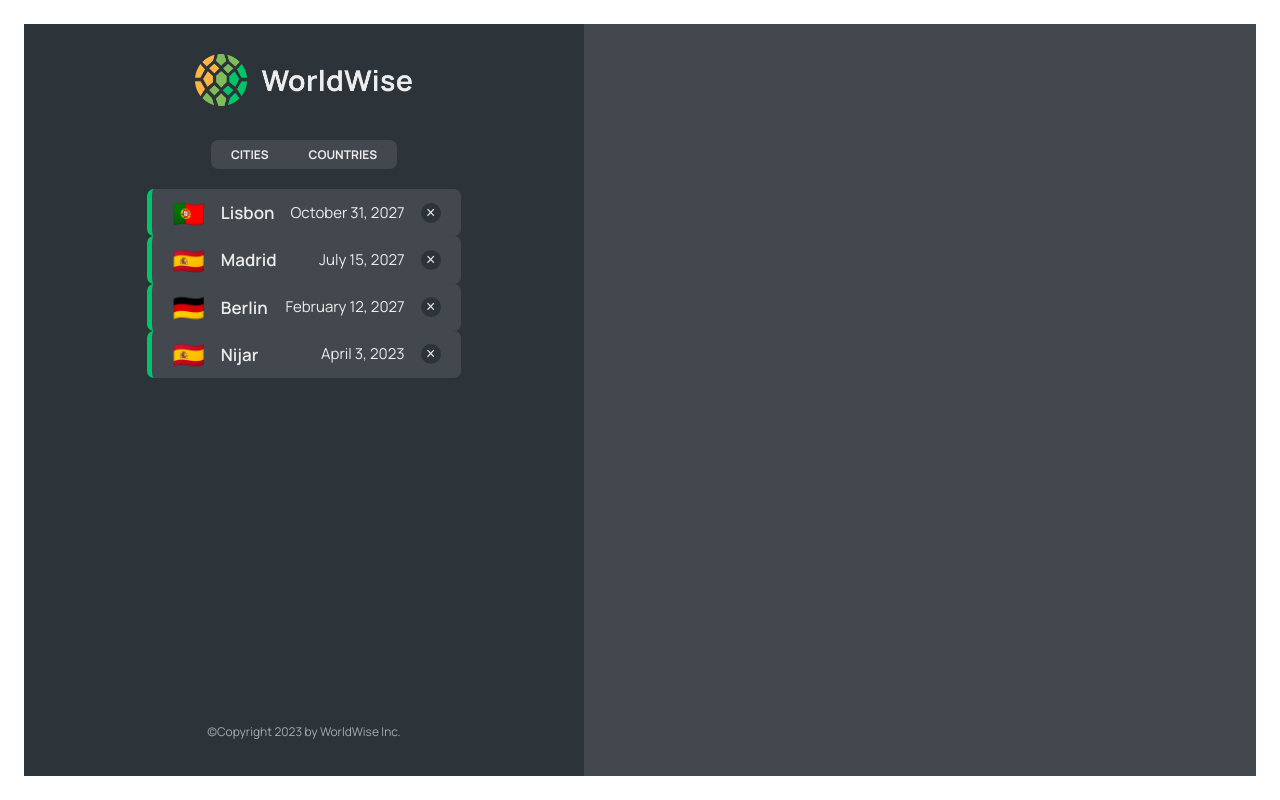
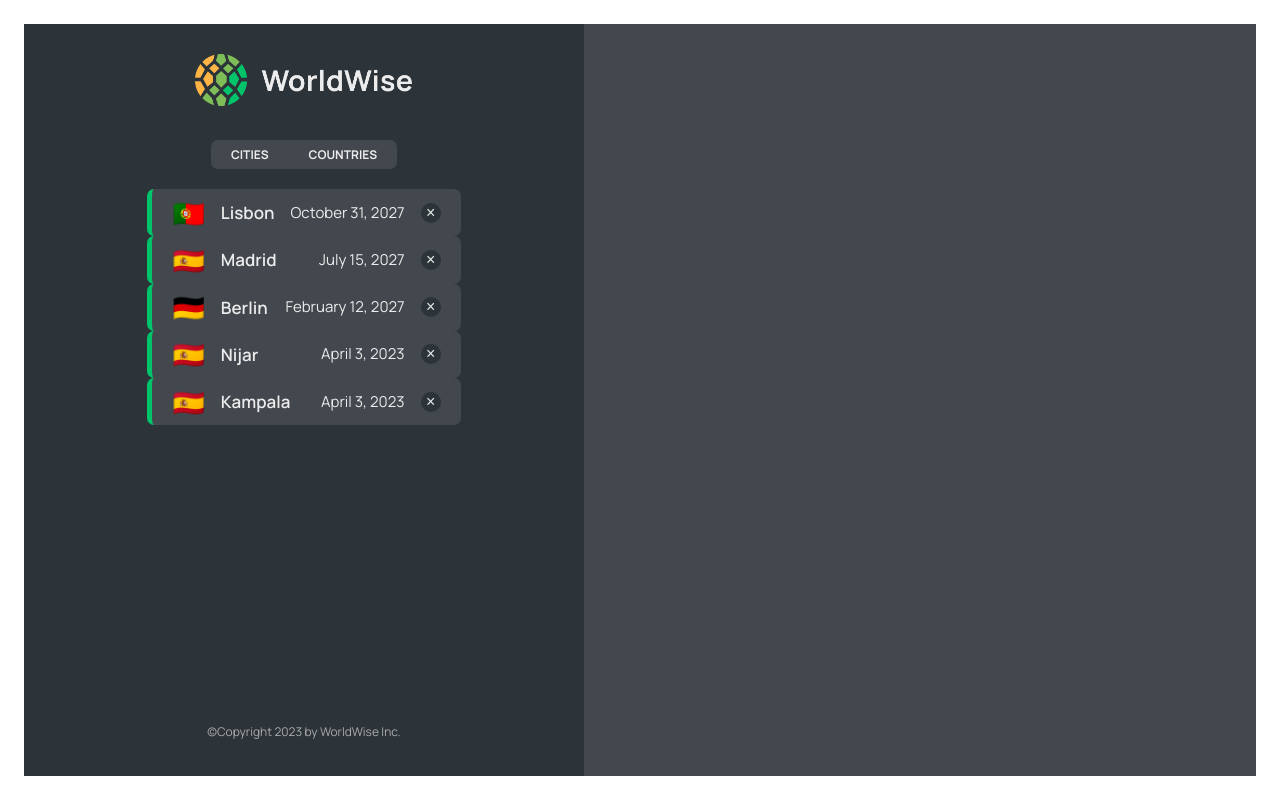
Before and after one commit to SsimbwaJoshua/worldwise, a React (Vite) app: page /app in a window 1280 px wide. Built offline with nearby package versions, Linux system fonts and the light colour scheme; data requests are answered from the project's data file.

Commit message:
added countries list

```diff
--- a/data/cities.json
+++ b/data/cities.json
@@ -47,6 +47,18 @@
         "lng": "-2.13128394200588"
       },
       "id": 98443198
+    },
+    {
+      "cityName": "Kampala",
+      "country": "Spain",
+      "emoji": "🇪🇸",
+      "date": "2023-04-03T07:47:59.202Z",
+      "notes": "",
+      "position": {
+        "lat": "36.967508314568164",
+        "lng": "-2.13128394200588"
+      },
+      "id": 98443233
     }
   ]
 }
--- a/src/App.jsx
+++ b/src/App.jsx
@@ -7,6 +7,7 @@
 import AppLayout from "./pages/AppLayout";
 import Login from "./pages/Login";
 import CityList from "./components/CityList";
+import CountryList from "./components/CountryList";
 
 const BASE_URL = "http://localhost:9000";
 
@@ -46,6 +47,10 @@
             path="cities"
             element={<CityList cities={cities} isLoading={isLoading} />}
           />
+          <Route
+            path="countries"
+            element={<CountryList cities={cities} isLoading={isLoading} />}
+          />
           <Route path="countries" element={<p>countries</p>} />
           <Route path="form" element={<p>form</p>} />
         </Route>
--- /dev/null
+++ b/src/components/CountryList.jsx
@@ -0,0 +1,29 @@
+import CountryItem from "./CountryItem";
+import styles from "./CountryList.module.css";
+import Spinner from "./Spinner";
+import Message from "./Message";
+
+function CountryList({ isLoading, cities }) {
+  if (isLoading) return <Spinner />;
+  if (!cities.length)
+    return (
+      <Message
+        message={"Add your first city by clicking on a city on the map"}
+      />
+    );
+
+  const countries = cities.reducer((arr, city) => {
+    if (arr.map((el) => el.country).includes(city.country)) {
+      return [...arr, { country: city.country, emoji: city.emoji }];
+    } else return arr;
+  }, []);
+  return (
+    <ul className={styles.countryList}>
+      {countries.map((country) => (
+        <CountryItem city={country} />
+      ))}
+    </ul>
+  );
+}
+
+export default CountryList;
```
